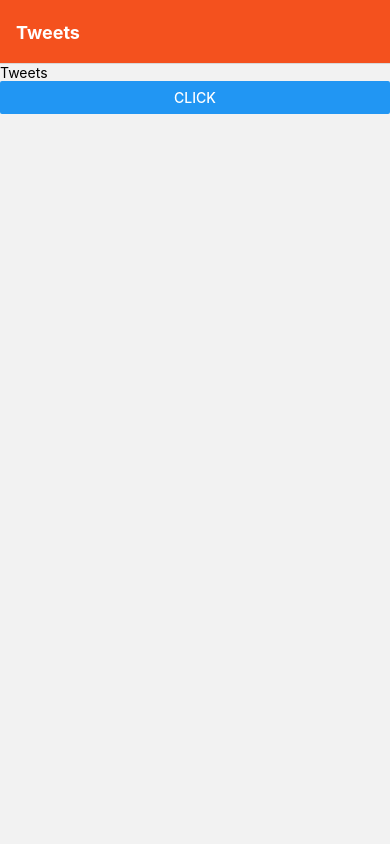
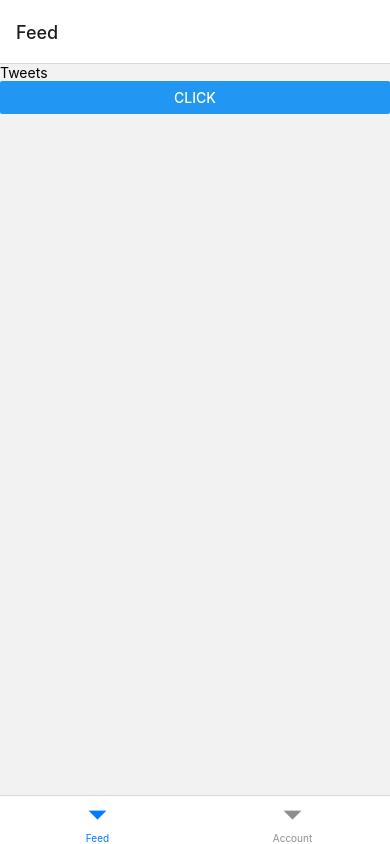
Before and after one commit to Ghauoor/done-with-it-expo, a React Native app: screen / in a window 390 px wide. Built offline with nearby package versions, Linux system fonts and the light colour scheme.

Commit message:
Bottom Navigation

```diff
--- a/App.js
+++ b/App.js
@@ -2,7 +2,8 @@ import React from "react";
 import { View, StyleSheet, Text, Button } from "react-native";
 import Screen from "./app/components/Screen";
 import { createNativeStackNavigator } from "@react-navigation/native-stack";
-import { NavigationContainer, useNavigation } from "@react-navigation/native";
+import { createBottomTabNavigator } from "@react-navigation/bottom-tabs";
+import { NavigationContainer } from "@react-navigation/native";
 
 // const Link = () => {
 //   const navigation = useNavigation();
@@ -21,7 +22,7 @@ const Tweets = ({ navigation }) => (
     <Button
       title="Click"
       onPress={() => {
-        navigation.navigate("TweetsDetails", { id: 1 });
+        navigation.navigate("TweetsDetails");
       }}
     />
   </Screen>
@@ -55,11 +56,27 @@ const StackNavigator = () => (
     />
   </Stack.Navigator>
 );
+const Account = () => (
+  <Screen>
+    <Text>Account Screen</Text>
+  </Screen>
+);
+
+// Bottom navigation
+const Tab = createBottomTabNavigator();
+const TabNavigator = () => {
+  return (
+    <Tab.Navigator>
+      <Tab.Screen name="Feed" component={Tweets} />
+      <Tab.Screen name="Account" component={Account} />
+    </Tab.Navigator>
+  );
+};
 
 const App = () => {
   return (
     <NavigationContainer>
-      <StackNavigator />
+      <TabNavigator />
     </NavigationContainer>
   );
 };
--- a/package.json
+++ b/package.json
@@ -9,6 +9,7 @@
     "web": "expo start --web"
   },
   "dependencies": {
+    "@react-navigation/bottom-tabs": "^6.5.8",
     "@react-navigation/native": "^6.1.7",
     "@react-navigation/native-stack": "^6.9.13",
     "expo": "~49.0.7",
```
Also changed, not shown: 1 other file (tests, documents, lock files or other folders).
